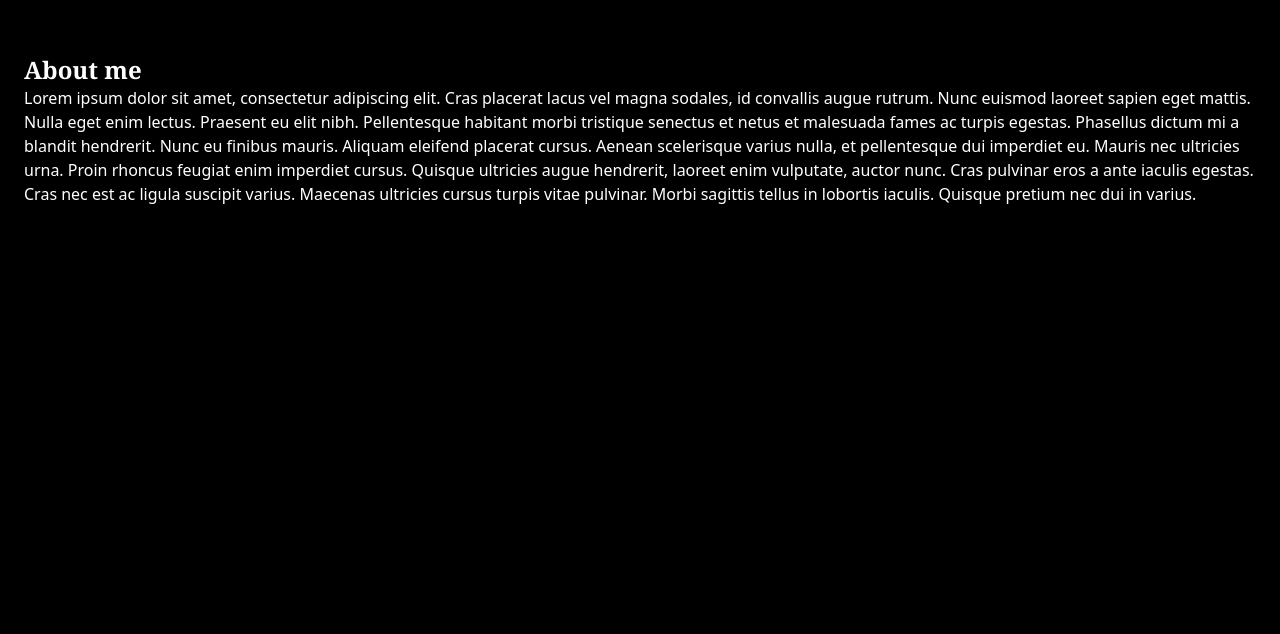
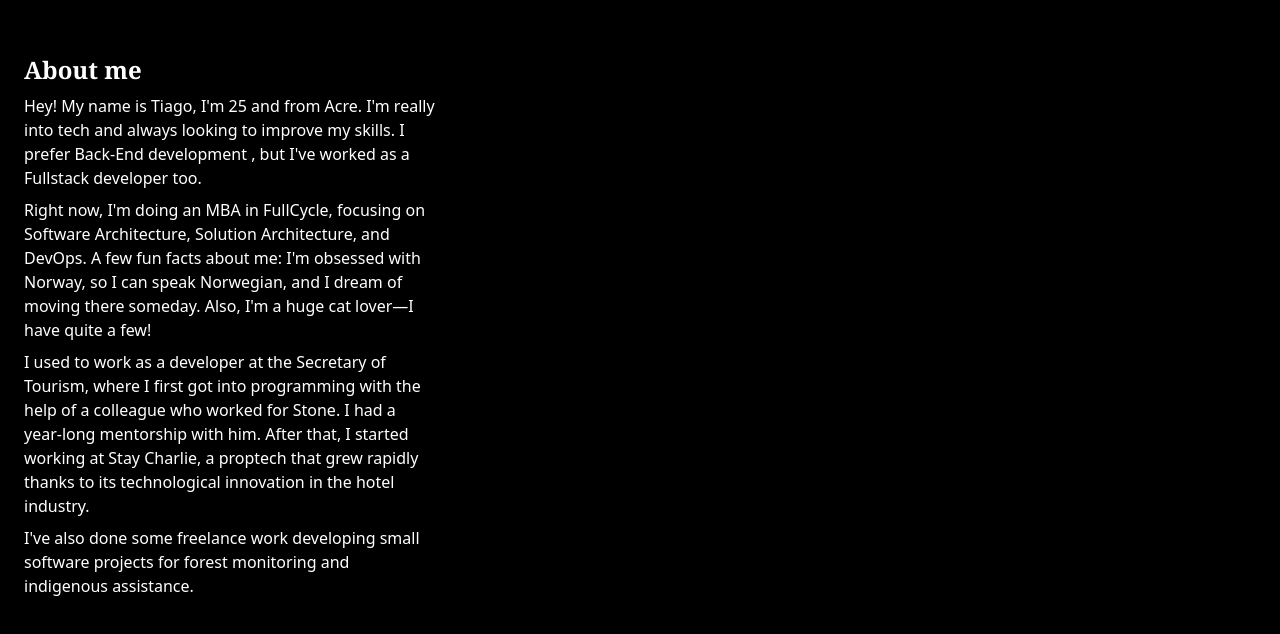
Before and after one commit to TiagoMontes/portfolio, a Next.js app: page / in a window 1280 px wide. Shown: the part 946-1580 px from the top of the page. Built offline with nearby package versions, Linux system fonts and the light colour scheme.

Commit message:
fix: about me and adjusting components

```diff
--- a/src/app/layout.tsx
+++ b/src/app/layout.tsx
@@ -14,8 +14,8 @@ const geistMono = localFont({
 });
 
 export const metadata: Metadata = {
-  title: "Create Next App",
-  description: "Generated by create next app",
+  title: "Tiago Montes",
+  description: "Tiago Portfolio",
 };
 
 export default function RootLayout({
--- a/src/app/page.tsx
+++ b/src/app/page.tsx
@@ -1,5 +1,6 @@
 import Footer from "@/components/Footer";
 import Header from "@/components/Header";
+import About from "@/components/About";
 
 export default function Home() {
   return (
@@ -16,24 +17,7 @@ export default function Home() {
           </h1>
         </section>
 
-        <section id="about-me" className="flex flex-col h-screen lg:pt-6 pt-16">
-          <h1 className="font-bold font-serif text-2xl pt-12">About me</h1>
-          <p>
-            Lorem ipsum dolor sit amet, consectetur adipiscing elit. Cras
-            placerat lacus vel magna sodales, id convallis augue rutrum. Nunc
-            euismod laoreet sapien eget mattis. Nulla eget enim lectus. Praesent
-            eu elit nibh. Pellentesque habitant morbi tristique senectus et
-            netus et malesuada fames ac turpis egestas. Phasellus dictum mi a
-            blandit hendrerit. Nunc eu finibus mauris. Aliquam eleifend placerat
-            cursus. Aenean scelerisque varius nulla, et pellentesque dui
-            imperdiet eu. Mauris nec ultricies urna. Proin rhoncus feugiat enim
-            imperdiet cursus. Quisque ultricies augue hendrerit, laoreet enim
-            vulputate, auctor nunc. Cras pulvinar eros a ante iaculis egestas.
-            Cras nec est ac ligula suscipit varius. Maecenas ultricies cursus
-            turpis vitae pulvinar. Morbi sagittis tellus in lobortis iaculis.
-            Quisque pretium nec dui in varius.
-          </p>
-        </section>
+        <About />
 
         <section id="skills" className="flex flex-col h-screen lg:pt-6 pt-16">
           <h1 className="font-bold font-serif text-2xl pt-12">Skills</h1>
--- /dev/null
+++ b/src/components/About.tsx
@@ -0,0 +1,28 @@
+"use client";
+
+export default function About() {
+  return (
+    <section id="about-me" className="flex flex-col h-screen lg:pt-6 pt-16">
+      <h1 className="font-bold font-serif text-2xl pt-12 pb-2">About me</h1>
+      <p className="w-1/3 flex flex-col gap-2">
+        <span>
+          Hey! My name is Tiago, I'm 25 and from Acre. I'm really into tech and
+          always looking to improve my skills. I prefer Back-End development ,
+          but I've worked as a Fullstack developer too.
+        </span>
+        <span>
+          Right now, I'm doing an MBA in FullCycle, focusing on Software
+          Architecture, Solution Architecture, and DevOps. A few fun facts about
+          me: I'm obsessed with Norway, so I can speak Norwegian, and I dream of
+          moving there someday. Also, I'm a huge cat lover—I have quite a few!
+        </span>
+        <span>
+          I used to work as a developer at the Secretary of Tourism, where I first got into programming with the help of a colleague who worked for Stone. I had a year-long mentorship with him. After that, I started working at Stay Charlie, a proptech that grew rapidly thanks to its technological innovation in the hotel industry.
+        </span>
+        <span>
+          I've also done some freelance work developing small software projects for forest monitoring and indigenous assistance.
+        </span>
+      </p>
+    </section>
+  );
+}
```
Also changed, not shown: .eslintrc.json.
